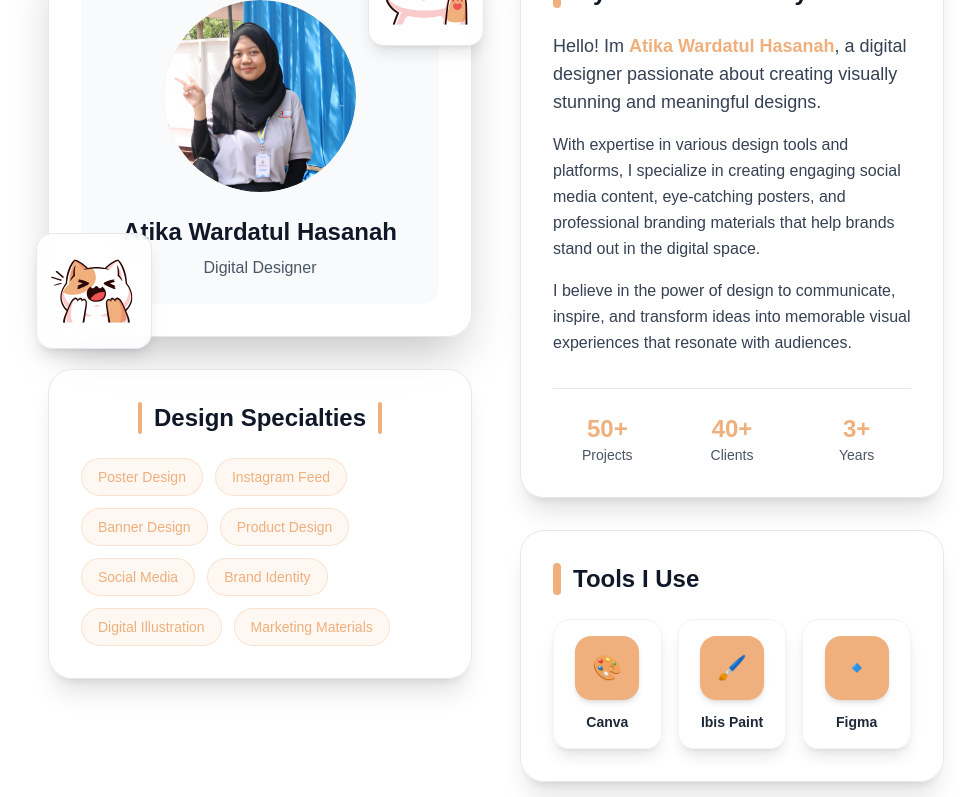
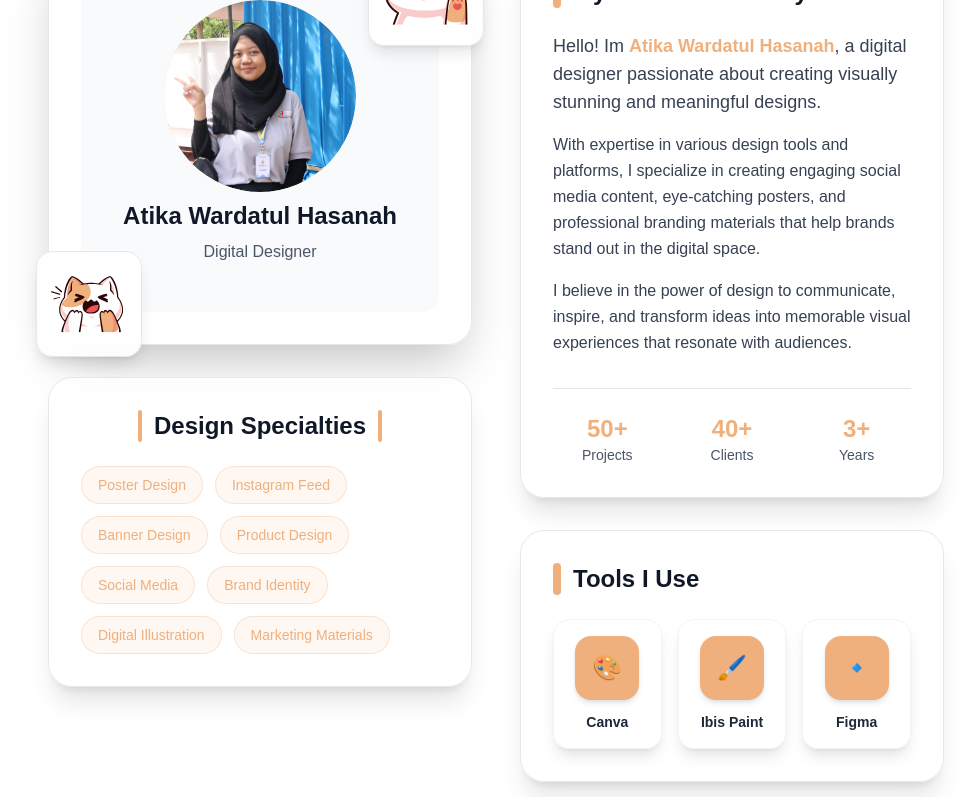
Before and after one commit to ardhikaxx/portofolio-atika, a Next.js app: page / in a window 1280 px wide. Shown: the part 1220-2017 px from the top of the page, without its empty margins (144-1119 px from the left). Built offline with nearby package versions, Linux system fonts and the light colour scheme.

Commit message:
fix(about) perbaikan pada halaman about update pada tampilan

```diff
--- a/app/page/about.tsx
+++ b/app/page/about.tsx
@@ -55,7 +55,7 @@ export default function About() {
                         <div className="relative group">
                             <div className="relative bg-white/80 backdrop-blur-md rounded-3xl p-8 shadow-2xl border border-gray-200">
                                 <div className="bg-gray-50 rounded-2xl p-6 text-center">
-                                    <div className="w-48 h-48 mx-auto mb-6 bg-[#EFB07D]/20 rounded-full flex items-center justify-center shadow-inner overflow-hidden">
+                                    <div className="w-48 h-48 mx-auto mb-2 bg-[#EFB07D]/20 rounded-full flex items-center justify-center shadow-inner overflow-hidden">
                                         <Image
                                             src="/photo.svg"
                                             alt="Atika Wardatul Hasanah"
@@ -66,7 +66,7 @@ export default function About() {
                                         />
                                     </div>
                                     <h3 className="text-2xl font-bold text-gray-900 mb-2">Atika Wardatul Hasanah</h3>
-                                    <p className="text-gray-600 font-medium">Digital Designer</p>
+                                    <p className="text-gray-600 font-medium mb-6">Digital Designer</p>
                                 </div>
                             </div>
 
@@ -84,8 +84,8 @@ export default function About() {
                                 <Image
                                     src="/assets/1.svg"
                                     alt="star"
-                                    width={90}
-                                    height={90}
+                                    width={80}
+                                    height={80}
                                     className="animate-spin-slow"
                                 />
                             </div>
```
